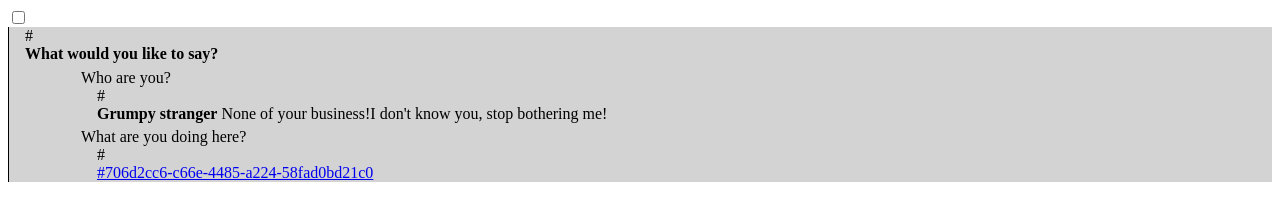
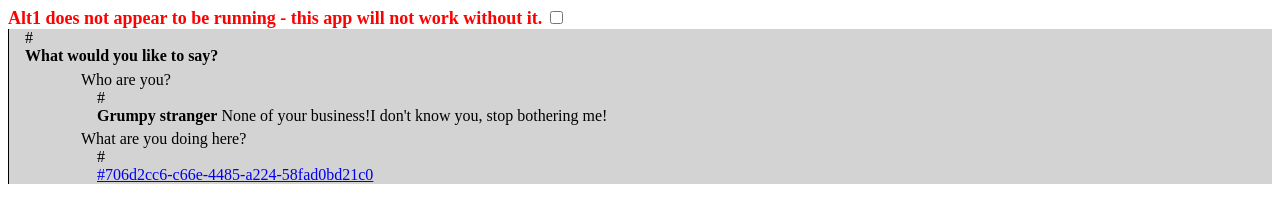
Before and after one commit to Fendse/Transcriber2, a plain HTML site: page index.html in a window 1280 px wide. Drawn offline with nearby package versions, Linux system fonts and the light colour scheme.

Commit message:
Fixed warning message - apparently the in operator doesn't work in ng-if directives

```diff
--- a/index.html
+++ b/index.html
@@ -31,7 +31,7 @@
     <link rel="icon" href="favicon2.ico" type="image/x-icon" />
 </head>
 <body ng-app="rs-wiki-transcriber" ng-controller="transcriber">
-    <strong class="warning" id="no-alt1" ng-if="!('alt1' in window)">Alt1 does not appear to be running.</strong>
+    <strong class="warning" id="no-alt1" ng-if="alt1 === undefined">Alt1 does not appear to be running - this app will not work without it.</strong>
     <script type="text/javascript" src="js/debugChunks.js"></script>
     <input type="checkbox" ng-model="showAsCode" />
 
```
